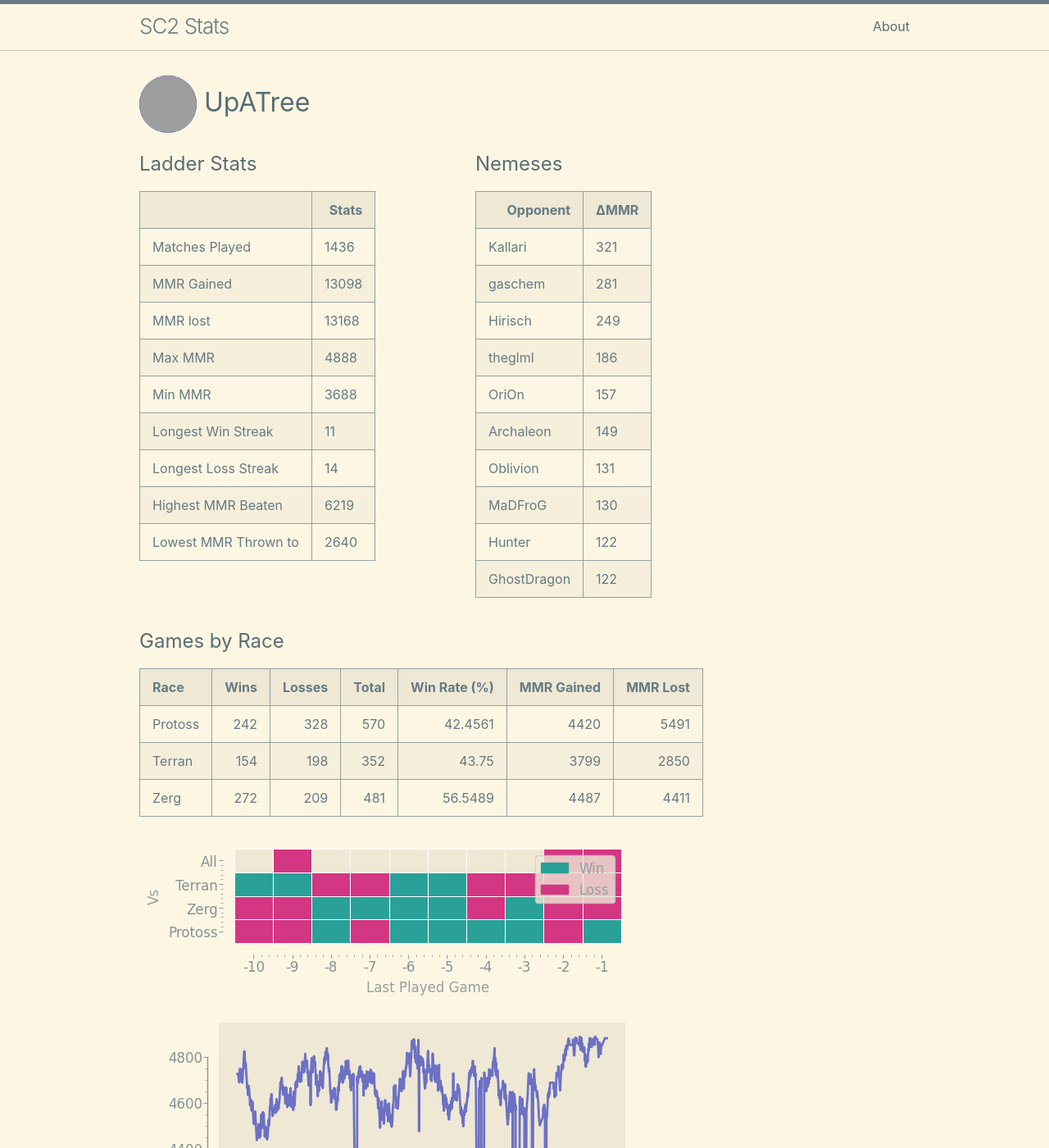
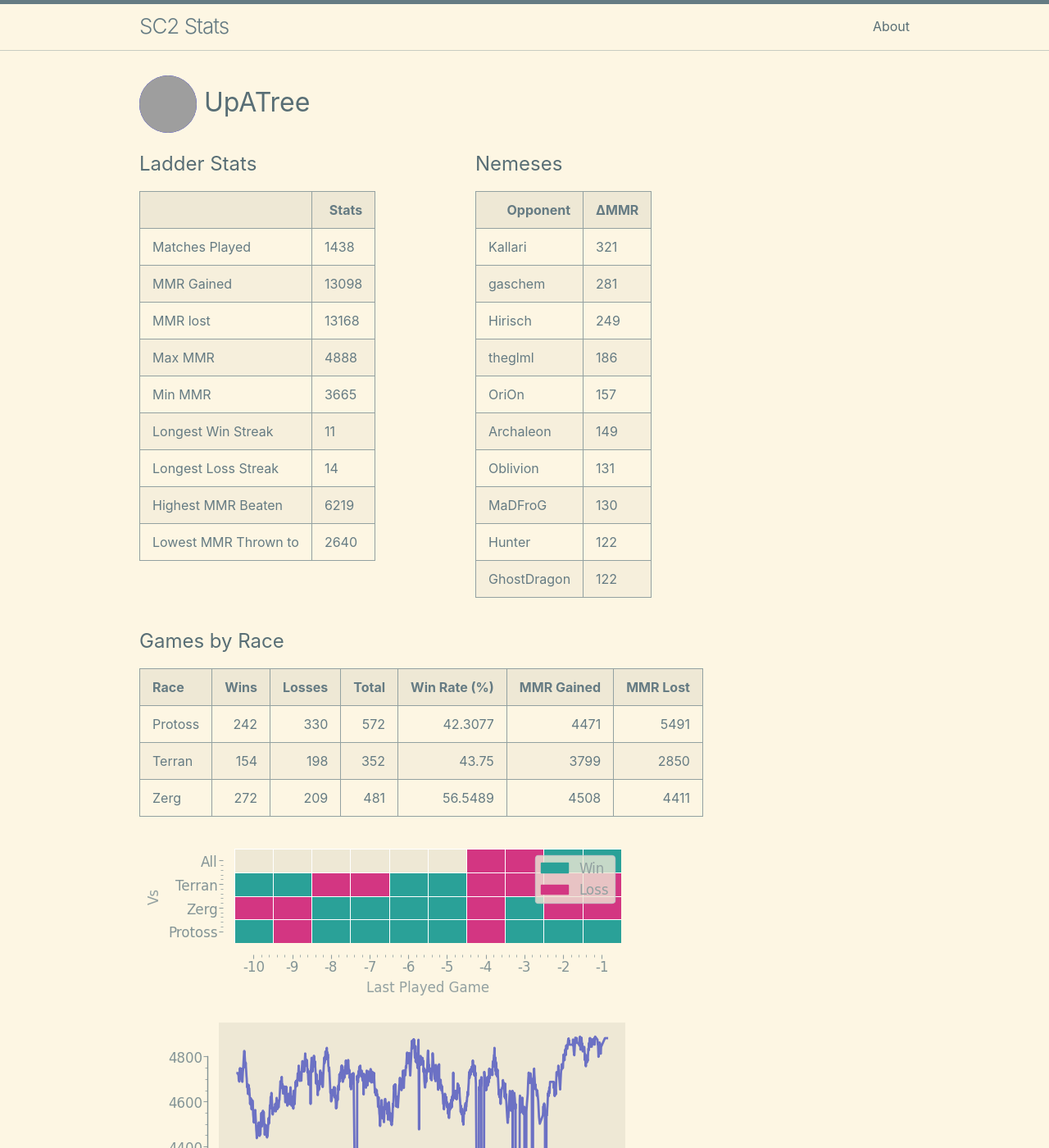
Before and after one commit to kylermurphy/UpATree, a Jekyll site: the page built from docs/index.md, in a window 1280 px wide and 1400 px high. Shown: the whole window at 82% size. Built offline with Jekyll 4.4.1, drawn with Linux system fonts in a browser that asks for light colours; grey boxes are pictures that could not be loaded.

Commit message:
running on push

```diff
--- a/docs/index.md
+++ b/docs/index.md
@@ -18,7 +18,7 @@ layout: home
   <tbody>
     <tr>
       <td>Matches Played</td>
-      <td>1436</td>
+      <td>1438</td>
     </tr>
     <tr>
       <td>MMR Gained</td>
@@ -34,7 +34,7 @@ layout: home
     </tr>
     <tr>
       <td>Min MMR</td>
-      <td>3688</td>
+      <td>3665</td>
     </tr>
     <tr>
       <td>Longest Win Streak</td>
@@ -114,9 +114,9 @@ layout: home
 
 | Race    |   Wins |   Losses |   Total |   Win Rate (%) |   MMR Gained |   MMR Lost |
 |:--------|-------:|---------:|--------:|---------------:|-------------:|-----------:|
-| Protoss |    242 |      328 |     570 |        42.4561 |         4420 |       5491 |
+| Protoss |    242 |      330 |     572 |        42.3077 |         4471 |       5491 |
 | Terran  |    154 |      198 |     352 |        43.75   |         3799 |       2850 |
-| Zerg    |    272 |      209 |     481 |        56.5489 |         4487 |       4411 |
+| Zerg    |    272 |      209 |     481 |        56.5489 |         4508 |       4411 |
 
 ![Games by Race](./assets/gm_hist.png)
 
--- a/log.txt
+++ b/log.txt
@@ -639,3 +639,4 @@ Writing a log file 2025-03-23 23:48:00.
 Writing a log file 2025-03-24 16:30:38.
 Writing a log file 2025-03-24 16:53:12.
 Writing a log file 2025-03-24 17:21:14.
+Writing a log file 2025-03-24 17:47:49.
```
Also changed, not shown: docs/assets/MMR.png, docs/assets/daily.png, docs/assets/gm_hist.png, docs/assets/r_wrt.png, 1 other file.
